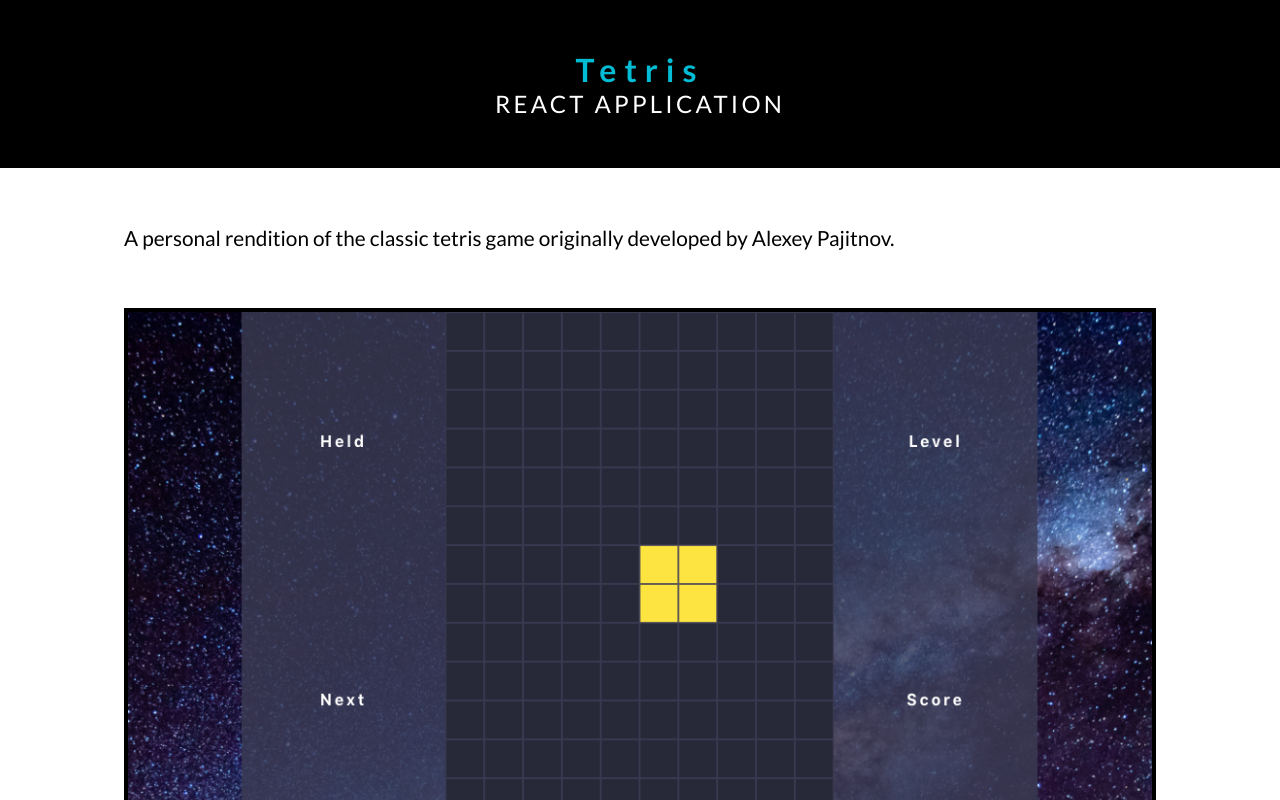
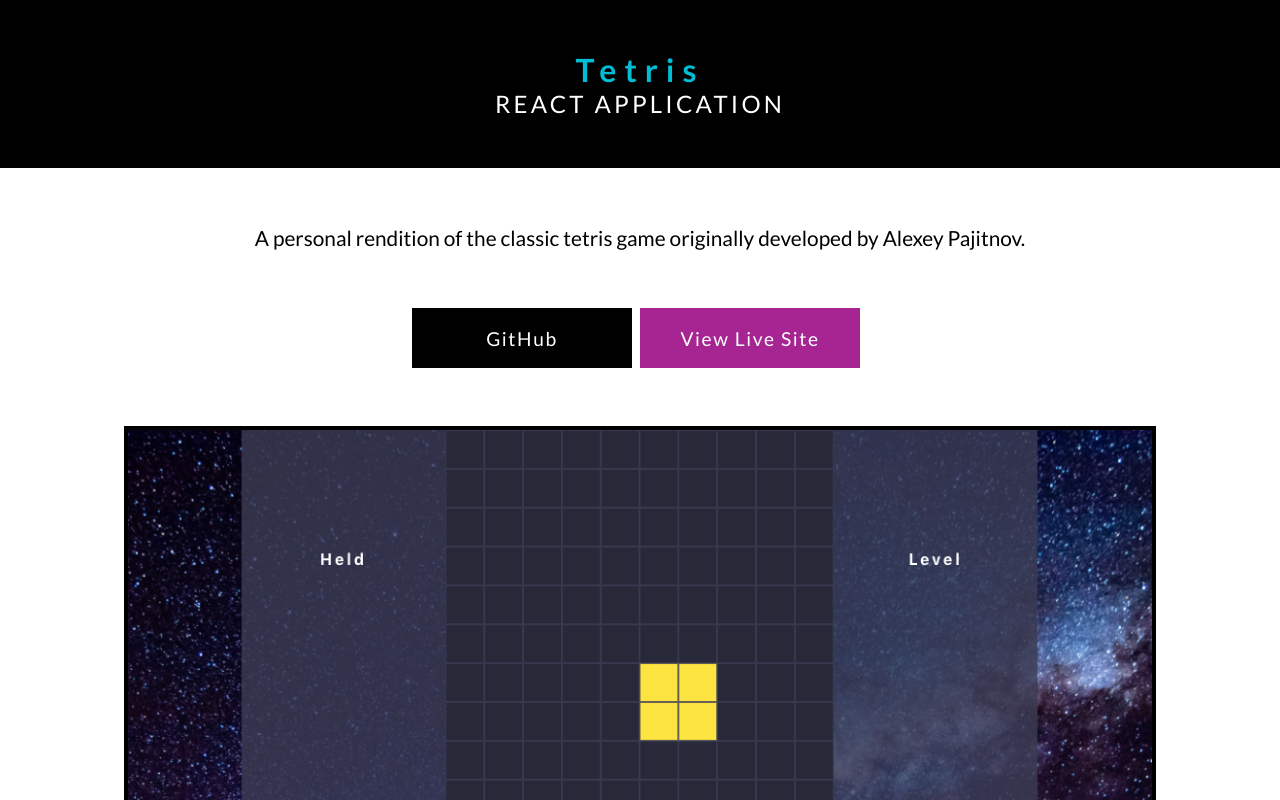
Before and after one commit to jbonilla8/react-portfolio, a React (Create React App) app: page /project/1 in a window 1280 px wide. Shown: the top 800 px of the page. Built offline with nearby package versions, Linux system fonts and the light colour scheme.

Commit message:
moved buttons above image in ProjectPage

```diff
--- a/src/components/ProjectPage.js
+++ b/src/components/ProjectPage.js
@@ -29,7 +29,6 @@
                 <Summary>
                     {project.summary}
                 </Summary>
-                {project.type === 'react-js' ? <img src={`${project.thumbnailImg}`} alt={project.alt} /> : <img src={`${project.mockup}`} alt={project.mockupAlt} />}
 
                 <ButtonsContainer>
                     {project.hasGitHubRepo ? <a href={project.gitHubLink} target="_blank" rel="noopener noreferrer">
@@ -44,6 +43,10 @@
                         <FigmaButton aria-label={`${project.figmaBtnAriaLabel}`}>Figma</FigmaButton>
                     </a> : null}
                 </ButtonsContainer>
+
+                {project.type === 'react-js' ? <img src={`${project.thumbnailImg}`} alt={project.alt} /> : <img src={`${project.mockup}`} alt={project.mockupAlt} />}
+
+
             </Main>
         </ProjectPageWrapper>
     )
@@ -113,6 +116,7 @@
     font-weight: 400;
     line-height: 2.5rem;
     padding-bottom: 50px;
+    place-self: center;
 
     @media (max-width: ${device.tabletL}) {
         font-size: 1.1rem;
@@ -122,6 +126,7 @@
 const ButtonsContainer = styled.div`
     display: grid;
     text-align: center;
+    padding-bottom: 50px;
 
     @media (min-width: ${device.tabletM}) {
         display: inline-flex;
```
